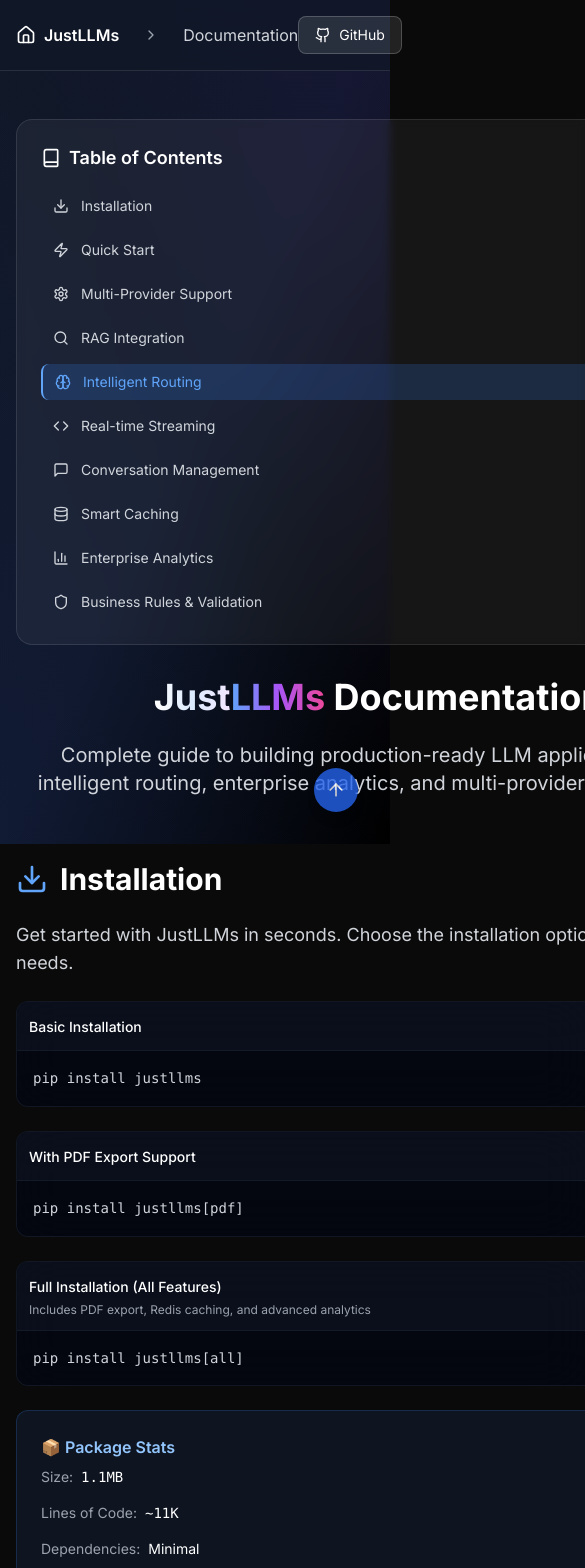
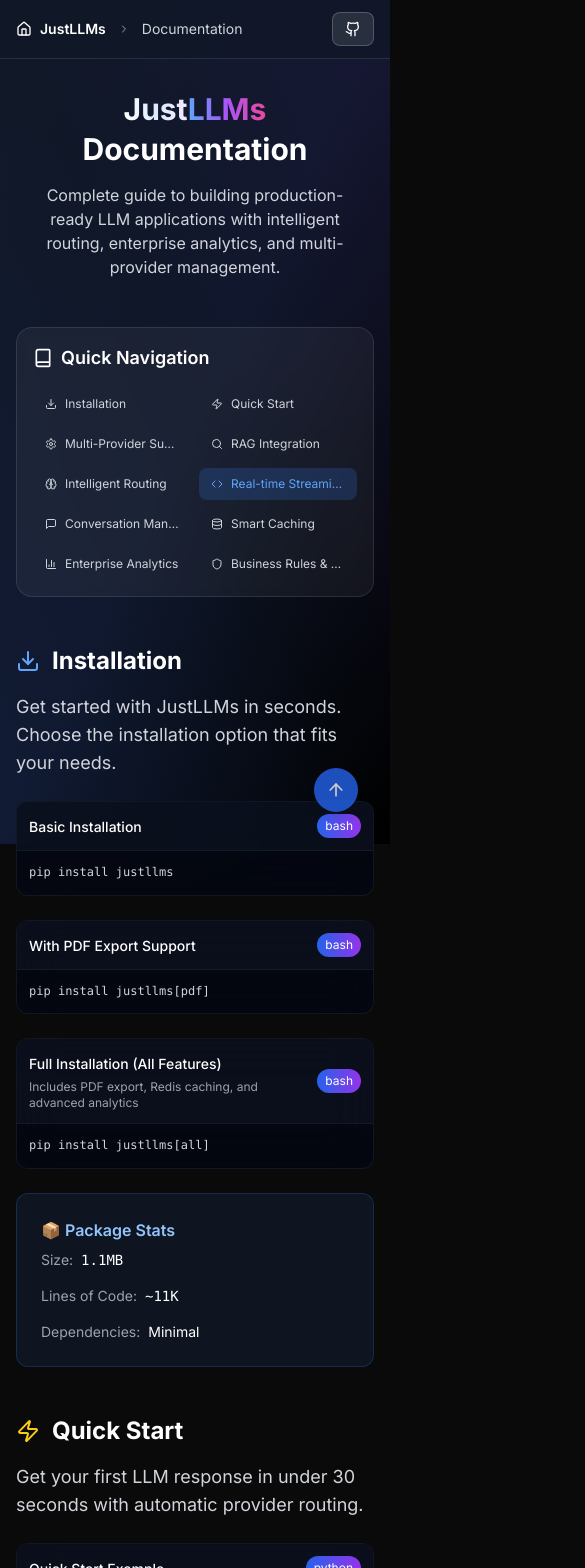
Before and after one commit to DarshanHarihar1/justllms-web, a Next.js app: page /docs in a window 390 px wide. Shown: the top 1568 px of the page, 585 px wide, since content can reach past the window. Built offline with nearby package versions, Linux system fonts and the light colour scheme.

Commit message:
fix: format on mobile

```diff
--- a/src/app/docs/page.tsx
+++ b/src/app/docs/page.tsx
@@ -182,16 +182,16 @@
   }) => (
     <div className="relative bg-gray-950/80 backdrop-blur-xl border border-gray-800/50 rounded-xl overflow-hidden mb-6">
       <div className="flex items-center justify-between p-3 border-b border-gray-800/50 bg-gray-900/50">
-        <div>
+        <div className="min-w-0 flex-1 pr-2">
           <span className="text-white font-medium text-sm">{title}</span>
           {description && <p className="text-gray-400 text-xs mt-1">{description}</p>}
         </div>
-        <span className="text-xs px-2 py-1 bg-gradient-to-r from-blue-600 to-purple-600 text-white rounded-full">
+        <span className="text-xs px-2 py-1 bg-gradient-to-r from-blue-600 to-purple-600 text-white rounded-full flex-shrink-0">
           {language}
         </span>
       </div>
-      <div className="p-4 overflow-x-auto">
-        <pre className="text-sm font-mono leading-relaxed">
+      <div className="p-3 sm:p-4 overflow-x-auto code-scroll">
+        <pre className="text-xs sm:text-sm font-mono leading-relaxed whitespace-pre min-w-max">
           <code>
             <SyntaxHighlighter code={code} />
           </code>
@@ -210,33 +210,33 @@
 
       {/* Navigation Header */}
       <header className="sticky top-0 z-50 bg-gray-900/80 backdrop-blur-xl border-b border-white/10">
-        <div className="max-w-7xl mx-auto px-4 py-4">
+        <div className="max-w-7xl mx-auto px-4 sm:px-6 py-3 sm:py-4">
           <div className="flex items-center justify-between">
-            <div className="flex items-center space-x-6">
+            <div className="flex items-center space-x-3 sm:space-x-6">
               <Link href="/" className="flex items-center space-x-2 text-white hover:text-blue-400 transition-colors">
-                <Home className="w-5 h-5" />
-                <span className="font-semibold">JustLLMs</span>
+                <Home className="w-4 h-4 sm:w-5 sm:h-5" />
+                <span className="font-semibold text-sm sm:text-base">JustLLMs</span>
               </Link>
-              <ChevronRight className="w-4 h-4 text-gray-400" />
-              <span className="text-gray-300">Documentation</span>
+              <ChevronRight className="w-3 h-3 sm:w-4 sm:h-4 text-gray-400" />
+              <span className="text-gray-300 text-sm sm:text-base">Documentation</span>
             </div>
             <a
               href="https://github.com/just-llms/justllms"
               target="_blank"
               rel="noopener noreferrer"
-              className="flex items-center space-x-2 px-4 py-2 bg-white/10 hover:bg-white/20 border border-white/20 rounded-lg transition-all duration-200"
+              className="flex items-center space-x-2 px-3 sm:px-4 py-2 bg-white/10 hover:bg-white/20 border border-white/20 rounded-lg transition-all duration-200"
             >
               <Github className="w-4 h-4" />
-              <span className="text-sm">GitHub</span>
+              <span className="text-sm hidden sm:inline">GitHub</span>
             </a>
           </div>
         </div>
       </header>
 
-      <div className="max-w-7xl mx-auto px-4 py-12">
-        <div className="grid lg:grid-cols-4 gap-8">
-          {/* Table of Contents */}
-          <div className="lg:col-span-1">
+      <div className="max-w-7xl mx-auto px-4 sm:px-6 py-8 sm:py-12">
+        <div className="lg:grid lg:grid-cols-4 lg:gap-8">
+          {/* Table of Contents - Hidden on mobile */}
+          <div className="hidden lg:block lg:col-span-1">
             <div className="sticky top-8">
               <div className="bg-white/5 backdrop-blur-sm border border-white/10 rounded-2xl p-6">
                 <h3 className="text-lg font-semibold text-white mb-4 flex items-center gap-2">
@@ -264,34 +264,60 @@
           </div>
 
           {/* Main Content */}
-          <div className="lg:col-span-3">
+          <div className="w-full lg:col-span-3">
             <motion.div
               initial={{ opacity: 0, y: 20 }}
               animate={{ opacity: 1, y: 0 }}
               transition={{ duration: 0.8 }}
-              className="space-y-16"
+              className="space-y-12 sm:space-y-16"
             >
               {/* Hero */}
-              <div className="text-center mb-16">
-                <h1 className="text-4xl md:text-6xl font-bold mb-6">
+              <div className="text-center mb-12 sm:mb-16 px-4">
+                <h1 className="text-3xl sm:text-4xl md:text-6xl font-bold mb-4 sm:mb-6">
                   <span className="bg-gradient-to-r from-white via-blue-100 to-purple-100 bg-clip-text text-transparent">
                     Just
                   </span>
                   <span className="bg-gradient-to-r from-blue-400 via-purple-500 to-pink-500 bg-clip-text text-transparent">
                     LLMs
                   </span>{' '}
-                  Documentation
+                  <span className="block sm:inline mt-1 sm:mt-0">Documentation</span>
                 </h1>
-                <p className="text-xl text-gray-300 max-w-3xl mx-auto">
+                <p className="text-base sm:text-xl text-gray-300 max-w-3xl mx-auto px-2">
                   Complete guide to building production-ready LLM applications with intelligent routing,
                   enterprise analytics, and multi-provider management.
                 </p>
               </div>
 
+              {/* Mobile Table of Contents */}
+              <div className="lg:hidden mb-8">
+                <div className="bg-white/5 backdrop-blur-sm border border-white/10 rounded-2xl p-4">
+                  <h3 className="text-lg font-semibold text-white mb-4 flex items-center gap-2">
+                    <Book className="w-5 h-5" />
+                    Quick Navigation
+                  </h3>
+                  <div className="grid grid-cols-2 gap-2">
+                    {sections.map(({ id, title, icon: Icon }) => (
+                      <button
+                        key={id}
+                        onClick={() => scrollToSection(id)}
+                        className={`text-left flex items-center gap-2 px-3 py-2 rounded-lg transition-all duration-200 text-xs ${
+                          activeSection === id
+                            ? 'bg-blue-500/20 text-blue-400'
+                            : 'text-gray-300 hover:text-white hover:bg-white/5'
+                        }`}
+                      >
+                        <Icon className="w-3 h-3 flex-shrink-0" />
+                        <span className="truncate">{title}</span>
+                      </button>
+                    ))}
+                  </div>
+                </div>
+              </div>
+
               {/* Installation */}
               <section id="installation" className="scroll-mt-24">
-                <h2 className="text-3xl font-bold mb-6 flex items-center gap-3">
-                  <Download className="w-8 h-8 text-blue-400" />
+                <h2 className="text-2xl sm:text-3xl font-bold mb-4 sm:mb-6 flex items-center gap-3">
+                  <Download className="w-6 h-6 sm:w-8 sm:h-8 text-blue-400" />
                   Installation
                 </h2>
                 <p className="text-gray-300 mb-6 text-lg">
@@ -340,8 +366,8 @@
 
               {/* Quick Start */}
               <section id="quick-start" className="scroll-mt-24">
-                <h2 className="text-3xl font-bold mb-6 flex items-center gap-3">
-                  <Zap className="w-8 h-8 text-yellow-400" />
+                <h2 className="text-2xl sm:text-3xl font-bold mb-4 sm:mb-6 flex items-center gap-3">
+                  <Zap className="w-6 h-6 sm:w-8 sm:h-8 text-yellow-400" />
                   Quick Start
                 </h2>
                 <p className="text-gray-300 mb-6 text-lg">
@@ -382,8 +408,8 @@
 
               {/* Multi-Provider Support */}
               <section id="multi-provider" className="scroll-mt-24">
-                <h2 className="text-3xl font-bold mb-6 flex items-center gap-3">
-                  <Settings className="w-8 h-8 text-purple-400" />
+                <h2 className="text-2xl sm:text-3xl font-bold mb-4 sm:mb-6 flex items-center gap-3">
+                  <Settings className="w-6 h-6 sm:w-8 sm:h-8 text-purple-400" />
                   Multi-Provider Support
                 </h2>
                 <p className="text-gray-300 mb-6 text-lg">
@@ -430,8 +456,8 @@
 
               {/* RAG Integration */}
               <section id="rag" className="scroll-mt-24">
-                <h2 className="text-3xl font-bold mb-6 flex items-center gap-3">
-                  <Search className="w-8 h-8 text-emerald-400" />
+                <h2 className="text-2xl sm:text-3xl font-bold mb-4 sm:mb-6 flex items-center gap-3">
+                  <Search className="w-6 h-6 sm:w-8 sm:h-8 text-emerald-400" />
                   RAG Integration
                 </h2>
                 <p className="text-gray-300 mb-6 text-lg">
@@ -496,8 +522,8 @@
 
               {/* Intelligent Routing */}
               <section id="intelligent-routing" className="scroll-mt-24">
-                <h2 className="text-3xl font-bold mb-6 flex items-center gap-3">
-                  <Brain className="w-8 h-8 text-pink-400" />
+                <h2 className="text-2xl sm:text-3xl font-bold mb-4 sm:mb-6 flex items-center gap-3">
+                  <Brain className="w-6 h-6 sm:w-8 sm:h-8 text-pink-400" />
                   Intelligent Routing
                 </h2>
                 <p className="text-gray-300 mb-6 text-lg">
@@ -556,8 +582,8 @@
 
               {/* Real-time Streaming */}
               <section id="streaming" className="scroll-mt-24">
-                <h2 className="text-3xl font-bold mb-6 flex items-center gap-3">
-                  <Code className="w-8 h-8 text-green-400" />
+                <h2 className="text-2xl sm:text-3xl font-bold mb-4 sm:mb-6 flex items-center gap-3">
+                  <Code className="w-6 h-6 sm:w-8 sm:h-8 text-green-400" />
                   Real-time Streaming
                 </h2>
                 <p className="text-gray-300 mb-6 text-lg">
@@ -613,8 +639,8 @@
 
               {/* Conversation Management */}
               <section id="conversation" className="scroll-mt-24">
-                <h2 className="text-3xl font-bold mb-6 flex items-center gap-3">
-                  <MessageSquare className="w-8 h-8 text-blue-400" />
+                <h2 className="text-2xl sm:text-3xl font-bold mb-4 sm:mb-6 flex items-center gap-3">
+                  <MessageSquare className="w-6 h-6 sm:w-8 sm:h-8 text-blue-400" />
                   Conversation Management
                 </h2>
                 <p className="text-gray-300 mb-6 text-lg">
@@ -662,8 +688,8 @@
 
               {/* Smart Caching */}
               <section id="caching" className="scroll-mt-24">
-                <h2 className="text-3xl font-bold mb-6 flex items-center gap-3">
-                  <Database className="w-8 h-8 text-cyan-400" />
+                <h2 className="text-2xl sm:text-3xl font-bold mb-4 sm:mb-6 flex items-center gap-3">
+                  <Database className="w-6 h-6 sm:w-8 sm:h-8 text-cyan-400" />
                   Smart Caching
                 </h2>
                 <p className="text-gray-300 mb-6 text-lg">
@@ -714,8 +740,8 @@
 
               {/* Enterprise Analytics */}
               <section id="analytics" className="scroll-mt-24">
-                <h2 className="text-3xl font-bold mb-6 flex items-center gap-3">
-                  <BarChart3 className="w-8 h-8 text-orange-400" />
+                <h2 className="text-2xl sm:text-3xl font-bold mb-4 sm:mb-6 flex items-center gap-3">
+                  <BarChart3 className="w-6 h-6 sm:w-8 sm:h-8 text-orange-400" />
                   Enterprise Analytics
                 </h2>
                 <p className="text-gray-300 mb-6 text-lg">
@@ -781,8 +807,8 @@
 
               {/* Business Rules & Validation */}
               <section id="validation" className="scroll-mt-24">
-                <h2 className="text-3xl font-bold mb-6 flex items-center gap-3">
-                  <Shield className="w-8 h-8 text-red-400" />
+                <h2 className="text-2xl sm:text-3xl font-bold mb-4 sm:mb-6 flex items-center gap-3">
+                  <Shield className="w-6 h-6 sm:w-8 sm:h-8 text-red-400" />
                   Business Rules & Validation
                 </h2>
                 <p className="text-gray-300 mb-6 text-lg">
--- a/src/app/globals.css
+++ b/src/app/globals.css
@@ -84,6 +84,29 @@
   @apply bg-muted/50 border border-border rounded-lg p-4 font-mono text-sm;
 }
 
+/* Enhanced horizontal scrollbar for code blocks */
+.code-scroll::-webkit-scrollbar {
+  height: 8px;
+}
+
+.code-scroll::-webkit-scrollbar-track {
+  @apply bg-gray-800/30 rounded-full;
+}
+
+.code-scroll::-webkit-scrollbar-thumb {
+  @apply bg-gray-600/60 rounded-full;
+}
+
+.code-scroll::-webkit-scrollbar-thumb:hover {
+  @apply bg-gray-500/80;
+}
+
+/* For Firefox */
+.code-scroll {
+  scrollbar-width: thin;
+  scrollbar-color: rgba(75, 85, 99, 0.6) rgba(31, 41, 55, 0.3);
+}
+
 /* Glowing effects */
 .glow {
   box-shadow: 0 0 20px rgba(238, 119, 82, 0.3);
--- a/src/app/page.tsx
+++ b/src/app/page.tsx
@@ -46,13 +46,13 @@
     className="group relative"
   >
     <div className={`absolute inset-0 bg-gradient-to-br ${gradient} opacity-0 group-hover:opacity-10 rounded-2xl transition-all duration-500 blur-xl`}></div>
-    <div className="relative bg-white/5 backdrop-blur-sm border border-white/10 rounded-2xl p-8 h-full hover:border-white/20 transition-all duration-500">
-      <div className={`inline-flex p-3 rounded-xl bg-gradient-to-br ${gradient} mb-6`}>
+    <div className="relative bg-white/5 backdrop-blur-sm border border-white/10 rounded-2xl p-6 sm:p-8 h-full hover:border-white/20 transition-all duration-500">
+      <div className={`inline-flex p-3 rounded-xl bg-gradient-to-br ${gradient} mb-4 sm:mb-6`}>
         <Icon className="w-6 h-6 text-white" />
       </div>
-      <h3 className="text-xl font-bold text-white mb-4">{title}</h3>
-      <p className="text-gray-300 mb-6 leading-relaxed">{description}</p>
-      <div className="text-sm font-mono bg-white/10 backdrop-blur-sm px-4 py-2 rounded-lg inline-block text-green-400">
+      <h3 className="text-lg sm:text-xl font-bold text-white mb-3 sm:mb-4">{title}</h3>
+      <p className="text-gray-300 mb-4 sm:mb-6 leading-relaxed text-sm sm:text-base">{description}</p>
+      <div className="text-xs sm:text-sm font-mono bg-white/10 backdrop-blur-sm px-3 sm:px-4 py-2 rounded-lg inline-block text-green-400">
         {metric}
       </div>
     </div>
@@ -74,7 +74,7 @@
     onClick={onClick}
     whileHover={{ scale: 1.05 }}
     whileTap={{ scale: 0.95 }}
-    className={`relative px-6 py-3 rounded-full font-semibold transition-all duration-300 ${
+    className={`relative px-4 sm:px-6 py-2 sm:py-3 rounded-full font-semibold transition-all duration-300 text-sm sm:text-base ${
       isActive
         ? `${color} text-white shadow-2xl`
         : 'bg-white/10 text-gray-300 hover:bg-white/20'
@@ -153,11 +153,11 @@
     whileHover={{ scale: 1.05 }}
     className="text-center group cursor-pointer"
   >
-    <div className="inline-flex p-4 rounded-2xl bg-gradient-to-br from-blue-500/20 to-purple-500/20 mb-3 group-hover:from-blue-500/30 group-hover:to-purple-500/30 transition-all duration-300">
-      <Icon className="w-8 h-8 text-white" />
+    <div className="inline-flex p-3 sm:p-4 rounded-2xl bg-gradient-to-br from-blue-500/20 to-purple-500/20 mb-2 sm:mb-3 group-hover:from-blue-500/30 group-hover:to-purple-500/30 transition-all duration-300">
+      <Icon className="w-6 h-6 sm:w-8 sm:h-8 text-white" />
     </div>
-    <div className="text-3xl font-bold text-white mb-1">{value}</div>
-    <div className="text-gray-400 text-sm">{label}</div>
+    <div className="text-2xl sm:text-3xl font-bold text-white mb-1">{value}</div>
+    <div className="text-gray-400 text-xs sm:text-sm px-2">{label}</div>
   </motion.div>
 )
 
@@ -261,23 +261,23 @@
       </div>
 
       {/* Hero Section */}
-      <section className="relative min-h-screen flex flex-col items-center justify-center px-4">
+      <section className="relative min-h-screen flex flex-col items-center justify-center px-4 sm:px-6">
         <div className="max-w-6xl mx-auto text-center">
           <motion.div
             initial={{ opacity: 0, y: 20 }}
             animate={{ opacity: 1, y: 0 }}
             transition={{ duration: 0.8 }}
-            className="inline-flex items-center space-x-2 bg-white/10 backdrop-blur-sm border border-white/20 rounded-full px-6 py-2 mb-8"
+            className="inline-flex items-center space-x-2 bg-white/10 backdrop-blur-sm border border-white/20 rounded-full px-4 sm:px-6 py-2 mb-6 sm:mb-8 text-center"
           >
-            <Zap className="w-4 h-4 text-yellow-400" />
-            <span className="text-sm font-semibold">Production-Ready Python Library</span>
+            <Zap className="w-4 h-4 text-yellow-400 flex-shrink-0" />
+            <span className="text-xs sm:text-sm font-semibold">Production-Ready Python Library</span>
           </motion.div>
 
           <motion.h1
             initial={{ opacity: 0, y: 30 }}
             animate={{ opacity: 1, y: 0 }}
             transition={{ duration: 0.8, delay: 0.2 }}
-            className="text-6xl md:text-8xl font-bold mb-8"
+            className="text-4xl sm:text-6xl md:text-8xl font-bold mb-6 sm:mb-8 px-2"
           >
             <span className="bg-gradient-to-r from-white via-blue-100 to-purple-100 bg-clip-text text-transparent">
               Just
@@ -291,16 +291,18 @@
             initial={{ opacity: 0, y: 20 }}
             animate={{ opacity: 1, y: 0 }}
             transition={{ duration: 0.8, delay: 0.4 }}
-            className="text-xl md:text-2xl text-gray-300 mb-12 max-w-4xl mx-auto"
+            className="text-base sm:text-xl md:text-2xl text-gray-300 mb-8 sm:mb-12 max-w-4xl mx-auto px-4 overflow-hidden"
           >
-            <TypewriterText text="git checkout -b feature/actually-working-llm-routing" />
+            <div className="break-all sm:break-normal font-mono text-sm sm:text-base md:text-xl">
+              <TypewriterText text="git checkout -b feature/actually-working-llm-routing" />
+            </div>
           </motion.div>
 
           <motion.div
             initial={{ opacity: 0, y: 20 }}
             animate={{ opacity: 1, y: 0 }}
             transition={{ duration: 0.8, delay: 0.6 }}
-            className="flex flex-col md:flex-row gap-4 justify-center mb-16"
+            className="flex flex-col sm:flex-row gap-3 sm:gap-4 justify-center mb-12 sm:mb-16 px-4"
           >
             <motion.a
               href="https://pypi.org/project/justllms/"
@@ -308,20 +310,20 @@
               rel="noopener noreferrer"
               whileHover={{ scale: 1.05, boxShadow: "0 20px 40px rgba(59, 130, 246, 0.3)" }}
               whileTap={{ scale: 0.95 }}
-              className="px-8 py-4 bg-gradient-to-r from-blue-600 to-purple-600 text-white rounded-full font-semibold flex items-center gap-2 hover:shadow-2xl transition-all duration-300 justify-center"
+              className="px-6 sm:px-8 py-3 sm:py-4 bg-gradient-to-r from-blue-600 to-purple-600 text-white rounded-full font-semibold flex items-center gap-2 hover:shadow-2xl transition-all duration-300 justify-center text-sm sm:text-base"
             >
-              <Download className="w-5 h-5" />
-              View on PyPI
-              <ArrowRight className="w-5 h-5" />
+              <Download className="w-4 h-4 sm:w-5 sm:h-5 flex-shrink-0" />
+              <span className="whitespace-nowrap">View on PyPI</span>
+              <ArrowRight className="w-4 h-4 sm:w-5 sm:h-5 flex-shrink-0" />
             </motion.a>
             <Link href="/docs">
               <motion.div
                 whileHover={{ scale: 1.05 }}
                 whileTap={{ scale: 0.95 }}
-                className="px-8 py-4 border border-white/20 backdrop-blur-sm rounded-full font-semibold flex items-center gap-2 hover:bg-white/10 transition-all duration-300 justify-center cursor-pointer"
+                className="px-6 sm:px-8 py-3 sm:py-4 border border-white/20 backdrop-blur-sm rounded-full font-semibold flex items-center gap-2 hover:bg-white/10 transition-all duration-300 justify-center cursor-pointer text-sm sm:text-base"
               >
-                <Book className="w-5 h-5" />
-                Documentation
+                <Book className="w-4 h-4 sm:w-5 sm:h-5 flex-shrink-0" />
+                <span className="whitespace-nowrap">Documentation</span>
               </motion.div>
             </Link>
             <motion.a
@@ -330,11 +332,11 @@
               rel="noopener noreferrer"
               whileHover={{ scale: 1.05 }}
               whileTap={{ scale: 0.95 }}
-              className="px-8 py-4 border border-white/20 backdrop-blur-sm rounded-full font-semibold flex items-center gap-2 hover:bg-white/10 transition-all duration-300 justify-center"
+              className="px-6 sm:px-8 py-3 sm:py-4 border border-white/20 backdrop-blur-sm rounded-full font-semibold flex items-center gap-2 hover:bg-white/10 transition-all duration-300 justify-center text-sm sm:text-base"
             >
-              <Github className="w-5 h-5" />
-              View on GitHub
-              <Star className="w-4 h-4" />
+              <Github className="w-4 h-4 sm:w-5 sm:h-5 flex-shrink-0" />
+              <span className="whitespace-nowrap">View on GitHub</span>
+              <Star className="w-3 h-3 sm:w-4 sm:h-4 flex-shrink-0" />
             </motion.a>
           </motion.div>
 
@@ -342,7 +344,7 @@
             initial={{ opacity: 0, y: 20 }}
             animate={{ opacity: 1, y: 0 }}
             transition={{ duration: 0.8, delay: 0.8 }}
-            className="grid grid-cols-2 md:grid-cols-4 gap-6"
+            className="grid grid-cols-2 lg:grid-cols-4 gap-4 sm:gap-6 px-4"
           >
             <StatCard value="60%" label="Cost Reduction" icon={TrendingUp} />
             <StatCard value="6+" label="LLM Providers" icon={Layers} />
@@ -368,19 +370,19 @@
       </section>
 
       {/* Features Section */}
-      <section className="py-20 px-4">
+      <section className="py-16 sm:py-20 px-4 sm:px-6">
         <div className="max-w-7xl mx-auto">
           <motion.div
             initial={{ opacity: 0, y: 30 }}
             whileInView={{ opacity: 1, y: 0 }}
             transition={{ duration: 0.8 }}
             viewport={{ once: true }}
-            className="text-center mb-16"
+            className="text-center mb-12 sm:mb-16"
           >
-            <h2 className="text-4xl md:text-6xl font-bold mb-6">
+            <h2 className="text-3xl sm:text-4xl md:text-6xl font-bold mb-4 sm:mb-6 px-2">
               Why <span className="bg-gradient-to-r from-blue-400 to-purple-500 bg-clip-text text-transparent">JustLLMs</span>?
             </h2>
-            <p className="text-xl text-gray-300 max-w-3xl mx-auto">
+            <p className="text-lg sm:text-xl text-gray-300 max-w-3xl mx-auto px-4">
               Managing multiple LLM providers is complex. JustLLMs solves these challenges with intelligent routing that optimizes for cost, speed and quality.
             </p>
           </motion.div>
@@ -399,7 +401,7 @@
               <p className="text-gray-400">Connect to all major LLM providers with a single interface</p>
             </div>
 
-            <div className="flex flex-wrap justify-center gap-4 mb-8">
+            <div className="flex flex-wrap justify-center gap-2 sm:gap-4 mb-8 px-4">
               {providers.map((provider, index) => (
                 <ProviderBadge
                   key={provider.name}
@@ -424,7 +426,7 @@
             </motion.div>
           </motion.div>
 
-          <div className="grid md:grid-cols-2 lg:grid-cols-3 gap-8">
+          <div className="grid sm:grid-cols-1 md:grid-cols-2 lg:grid-cols-3 gap-6 sm:gap-8 px-4">
             <FeatureCard
               icon={Brain}
               title="Intelligent Routing"
@@ -493,13 +495,13 @@
                       <div className="w-3 h-3 bg-yellow-500 rounded-full"></div>
                       <div className="w-3 h-3 bg-green-500 rounded-full"></div>
                     </div>
-                    <span className="text-white font-semibold">💖 JustLLMs</span>
+                    <span className="text-white font-semibold">JustLLMs</span>
                   </div>
                   <span className="text-gray-400 text-sm">Quick Start Demo</span>
                 </div>
 
-                <div className="p-6 bg-gray-950/60">
-                  <pre className="text-sm leading-relaxed font-mono">
+                <div className="p-4 sm:p-6 bg-gray-950/60 overflow-x-auto code-scroll">
+                  <pre className="text-xs sm:text-sm leading-relaxed font-mono whitespace-pre min-w-max">
                     <code>
                       <span className="text-pink-400">from</span> <span className="text-blue-300">justllms</span> <span className="text-pink-400">import</span> <span className="text-blue-300">JustLLM</span>
                       {"\n\n"}
```
